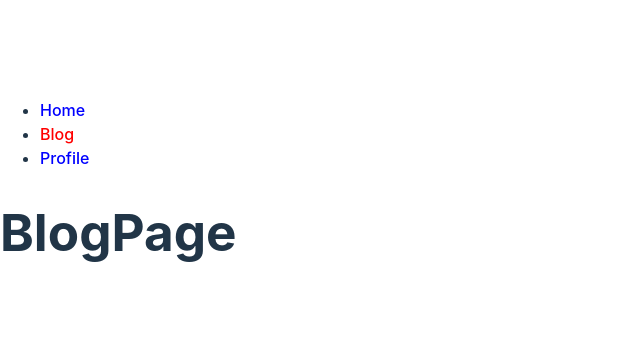
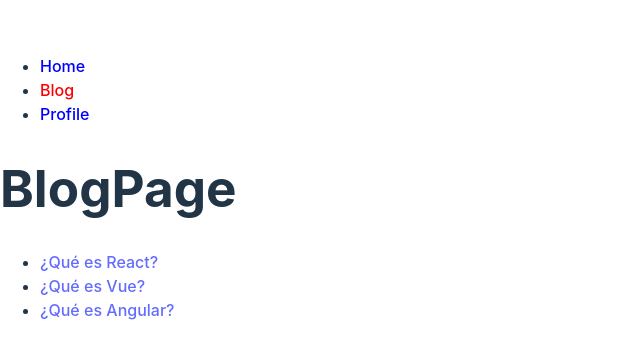
Before and after one commit to marigabirodcue/platzi-react-navegacion-con-react-router, a React (Vite) app: page /#/blog in a window 1280 px wide. Shown: the part 212-570 px from the top of the page, without its empty margins (0-640 px from the left). Built offline with nearby package versions, Linux system fonts and the light colour scheme.

Commit message:
Definiendo rutas dinámicas en BlogPost y con Push en TODO Machine app

```diff
--- a/src/App.jsx
+++ b/src/App.jsx
@@ -2,6 +2,7 @@
 import { Menu } from './Menu';
 import { HomePage } from './HomePage';
 import { BlogPage } from './BlogPage';
+import { BlogPost } from './BlogPost';
 import { ProfilePage } from './ProfilePage';
 
 // /#/ -> Home
@@ -19,6 +20,7 @@
         <Routes>
           <Route path="/" element={<HomePage />} />
           <Route path="/blog" element={<BlogPage />} />
+          <Route path="/blog/:slug" element={<BlogPost />} />
           <Route path="/profile" element={<ProfilePage />} />
           <Route path="*" element={<p>Not found</p>} />
         </Routes>
--- a/src/BlogPage.jsx
+++ b/src/BlogPage.jsx
@@ -1,9 +1,26 @@
-// eslint-disable-next-line no-unused-vars
 import React from 'react';
+import { Link } from 'react-router-dom';
+import { blogdata } from './blogdata'
 
 function BlogPage() {
     return (
-        <h1>BlogPage</h1>
+        <>
+            <h1>BlogPage</h1>
+
+            <ul>
+                {blogdata.map(post => (
+                    <BlogLink post={post} />
+                ))}
+            </ul>
+        </>
+    );
+}
+
+function BlogLink({ post }) {
+    return (
+        <li>
+            <Link to={`/blog/${post.slug}`}>{post.title}</Link>
+        </li>
     );
 }
 
--- /dev/null
+++ b/src/BlogPost.jsx
@@ -0,0 +1,19 @@
+import React from 'react';
+import { Link, useParams } from 'react-router-dom';
+import { blogdata } from './blogdata'
+
+function BlogPost() {
+    const { slug } = useParams();
+
+    const blogpost = blogdata.find(post => post.slug === slug);
+
+    return (
+        <>
+            <h2>{blogpost.title}</h2>
+            <p>{blogpost.author}</p>
+            <p>{blogpost.content}</p>
+        </>
+    );
+}
+
+export { BlogPost };
--- /dev/null
+++ b/src/blogdata.jsx
@@ -0,0 +1,21 @@
+const blogdata = [];
+blogdata.push({
+    title: '¿Qué es React?',
+    slug: 'que-es-react',
+    content: 'React es el mejor framework de JavaScript.',
+    author: 'juandc',
+});
+blogdata.push({
+    title: '¿Qué es Vue?',
+    slug: 'que-es-vue',
+    content: 'Vue es el mejor framework de JavaScript.',
+    author: 'diannerd',
+});
+blogdata.push({
+    title: '¿Qué es Angular?',
+    slug: 'que-es-angular',
+    content: 'Angular es el mejor framework de JavaScript.',
+    author: 'nicobytes',
+});
+
+export { blogdata };
```
